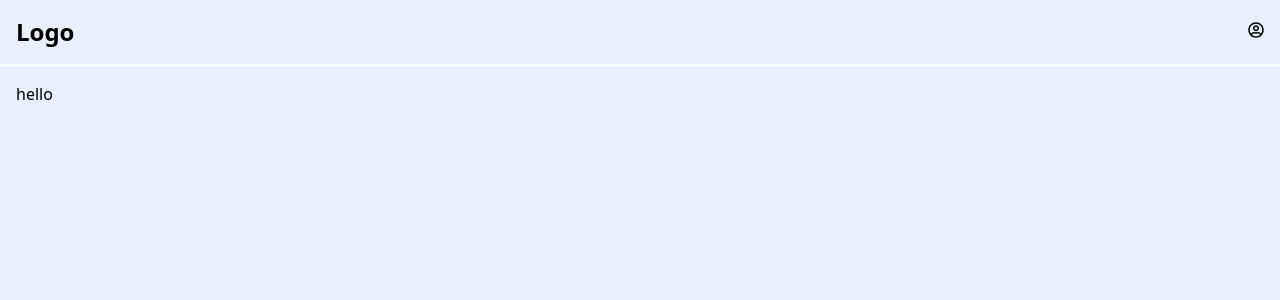
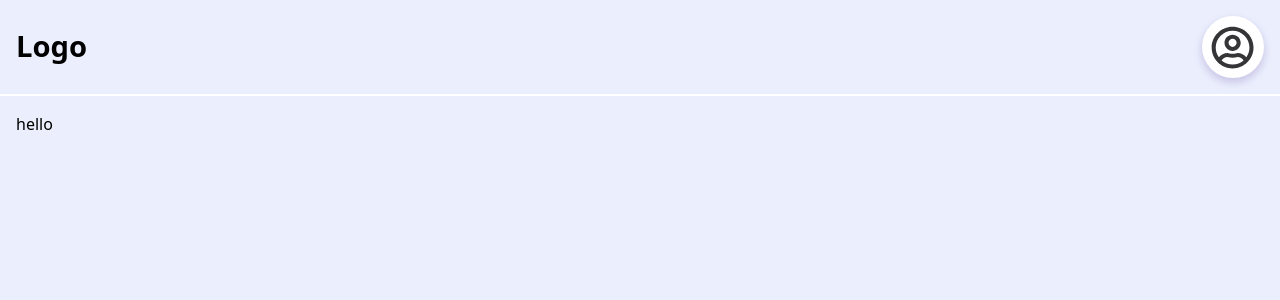
Before and after one commit to YangGwangSeong/management-client, a Next.js app: page / in a window 1280 px wide. Shown: the top 300 px of the page. Built offline with nearby package versions, Linux system fonts and the light colour scheme.

Commit message:
feat: 헤더 로그인폼 퍼블리싱

```diff
--- a/components/ui/Button/Button.module.scss
+++ b/components/ui/Button/Button.module.scss
@@ -0,0 +1,4 @@
+.button {
+	@apply py-1 px-7 text-white bg-emerald-500 bg-opacity-80 transition-colors
+    duration-300 hover:bg-opacity-100 text-base rounded-lg;
+}
--- a/components/ui/Layout/header/login-form/LoginForm.module.scss
+++ b/components/ui/Layout/header/login-form/LoginForm.module.scss
@@ -0,0 +1,18 @@
+.wrapper {
+	@apply relative inline-flex;
+
+	.form {
+		@apply p-4 absolute right-2 w-60 z-20 rounded-lg;
+		top: calc(100% + 1.4rem);
+		background-color: #fff;
+
+		.register {
+			@apply text-gray-400 bg-white block text-center w-full;
+			font-size: 0.7rem;
+		}
+	}
+
+	.button {
+		@apply shadow-icon;
+	}
+}
--- a/styles/Header.module.scss
+++ b/styles/Header.module.scss
@@ -2,6 +2,6 @@
 	@apply flex-center-between p-4 border-b-2 border-solid border-white;
 
 	.logo {
-		@apply text-2xl text-black font-bold;
+		@apply text-xl text-black font-bold;
 	}
 }
--- a/styles/globals.scss
+++ b/styles/globals.scss
@@ -17,3 +17,7 @@ a {
 * {
 	box-sizing: border-box;
 }
+
+button {
+	@apply cursor-pointer;
+}
--- a/tailwind.config.js
+++ b/tailwind.config.js
@@ -7,6 +7,20 @@ module.exports = {
 		'./components/**/*.{js,ts,jsx,tsx}',
 	],
 	theme: {
+		fontSize: {
+			xs: '1.1rem',
+			sm: '1.21rem',
+			tiny: '1.27rem',
+			base: '1.46rem',
+			lg: '1.64rem',
+			xl: '1.825rem',
+			'2xl': '2.2rem',
+			'3xl': '2.7rem',
+			'4xl': '3.25rem',
+			'5xl': '4.3rem',
+			'6xl': '5.8rem',
+			'7xl': '7.3rem',
+		},
 		extend: {
 			color: {
 				primary: '#5F3DF7',
@@ -20,7 +34,27 @@ module.exports = {
 		},
 	},
 	plugins: [
-		plugin(({ addUtilities }) => {
+		plugin(({ addUtilities, addComponents }) => {
+			addComponents({
+				'.shadow-icon': {
+					border: 'none',
+					outline: 'none',
+					borderRadius: '50%',
+					cursor: 'pointer',
+					padding: '0.6rem',
+					display: 'flex',
+					alignItems: 'center',
+					justifyContent: 'center',
+					fontSize: '2.7rem',
+					transition: 'box-shadow 0.4s ease-in-out',
+					boxShadow: '0 4px 10px rgba(45, 8, 125, 0.2)',
+					color: '#353538',
+					backgroundColor: '#fff',
+					'&:hover': {
+						boxShadow: '0 4px 16px rgba(45, 8, 125, 0.26)',
+					},
+				},
+			}),
 				addUtilities({
 					'.flex-center-between': {
 						display: 'flex',
```
Lines whose indentation alone changed are shown as unchanged.
